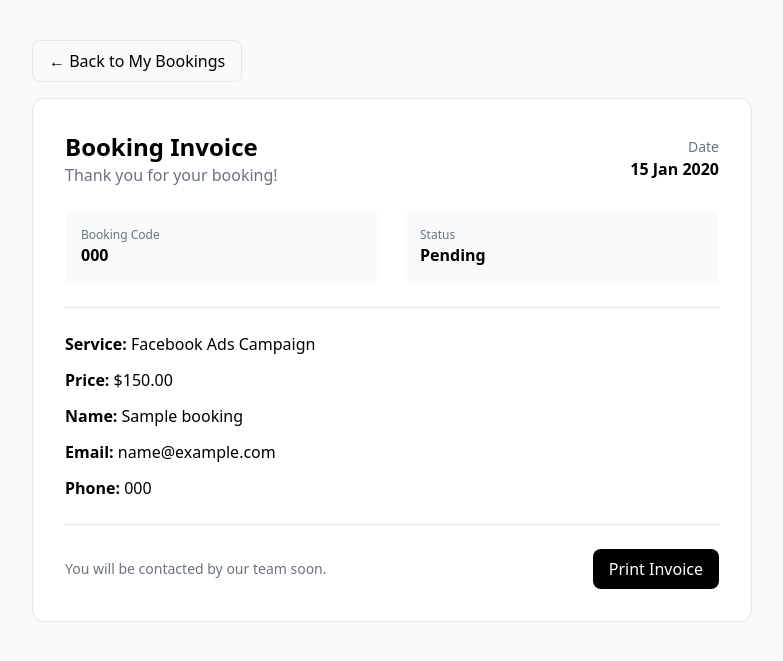
After one commit to measmeas1/advertising-media-agency-php, a PHP site: page /booking_view.php?code=000 in a window 1280 px wide. The commit adds this page. Shown: the top 661 px of the page, without its empty margins (248-1031 px from the left). Run offline with PHP 8.4, Linux system fonts and the light colour scheme; the visitor is signed in with stand-in values (Sample User, id 1); data comes from the database, SQL or seed files in the repository; tables that the repository leaves empty hold one stand-in row (values such as "Sample post"); a stand-in replaces the project's code that opens the database connection; some libraries are stand-ins or nearby versions.

Commit message:
feat: add booking list and detail and optimize folder

```diff
--- /dev/null
+++ b/src/public/booking_view.php
@@ -0,0 +1,92 @@
+<?php
+session_start();
+$pdo = require_once __DIR__ . '/../config/db.php';
+
+if (!isset($_SESSION['user'])) {
+    header('Location: login.php');
+    exit;
+}
+
+$code = $_GET['code'] ?? null;
+
+$stmt = $pdo->prepare("
+    SELECT b.*, p.title, p.price
+    FROM bookings b
+    JOIN products p ON p.id = b.product_id
+    WHERE b.code = ? AND b.user_id = ?
+");
+$stmt->execute([$code, $_SESSION['user']['id']]);
+$booking = $stmt->fetch();
+
+if (!$booking) {
+    die('Booking not found');
+}
+?>
+
+<!DOCTYPE html>
+<html lang="en">
+<head>
+  <meta charset="UTF-8">
+  <meta name="viewport" content="width=device-width, initial-scale=1.0">
+
+  <script src="https://cdn.tailwindcss.com"></script>
+  <title>Booking Invoice</title>
+</head>
+<body class="bg-gray-50">
+
+<div class="max-w-3xl mx-auto px-6 py-10">
+  <a href="booking_list.php"
+     class="inline-flex items-center gap-2 px-4 py-2 border rounded-lg hover:bg-black hover:text-white mb-4">
+     ← Back to My Bookings
+  </a>
+
+  <div class="bg-white border rounded-xl p-8">
+    <div class="flex justify-between items-center mb-6">
+      <div>
+        <h2 class="text-2xl font-bold">Booking Invoice</h2>
+        <p class="text-gray-500">Thank you for your booking!</p>
+      </div>
+
+      <div class="text-right">
+        <p class="text-sm text-gray-500">Date</p>
+        <p class="font-semibold"><?= date('d M Y', strtotime($booking['created_at'])) ?></p>
+      </div>
+    </div>
+
+    <div class="grid grid-cols-1 md:grid-cols-2 gap-6">
+      <div class="bg-gray-50 p-4 rounded-lg">
+        <p class="text-xs text-gray-500">Booking Code</p>
+        <p class="font-semibold"><?= htmlspecialchars($booking['code']) ?></p>
+      </div>
+
+      <div class="bg-gray-50 p-4 rounded-lg">
+        <p class="text-xs text-gray-500">Status</p>
+        <p class="font-semibold"><?= htmlspecialchars($booking['payment_status']) ?></p>
+      </div>
+    </div>
+
+    <hr class="my-6">
+
+    <div class="space-y-3">
+      <p><strong>Service:</strong> <?= htmlspecialchars($booking['title']) ?></p>
+      <p><strong>Price:</strong> $<?= number_format($booking['price'], 2) ?></p>
+      <p><strong>Name:</strong> <?= htmlspecialchars($booking['name']) ?></p>
+      <p><strong>Email:</strong> <?= htmlspecialchars($booking['email']) ?></p>
+      <p><strong>Phone:</strong> <?= htmlspecialchars($booking['phone']) ?></p>
+    </div>
+
+    <hr class="my-6">
+
+    <div class="flex justify-between items-center">
+      <p class="text-gray-500 text-sm">You will be contacted by our team soon.</p>
+      <a href="javascript:window.print()"
+         class="bg-black text-white px-4 py-2 rounded-lg hover:bg-gray-800">
+        Print Invoice
+      </a>
+    </div>
+  </div>
+
+</div>
+
+</body>
+</html>
```
Also changed, not shown: src/public/booking.php (+47 -1 lines), src/public/booking_list.php (added, +86 -0 lines), src/public/detail.php (+32 -1 lines), src/public/index.php (+39 -1 lines), src/public/service/booking.php (deleted, +0 -50 lines), src/public/service/detail.php (deleted, +0 -34 lines), src/public/service/index.php (deleted, +0 -36 lines).
